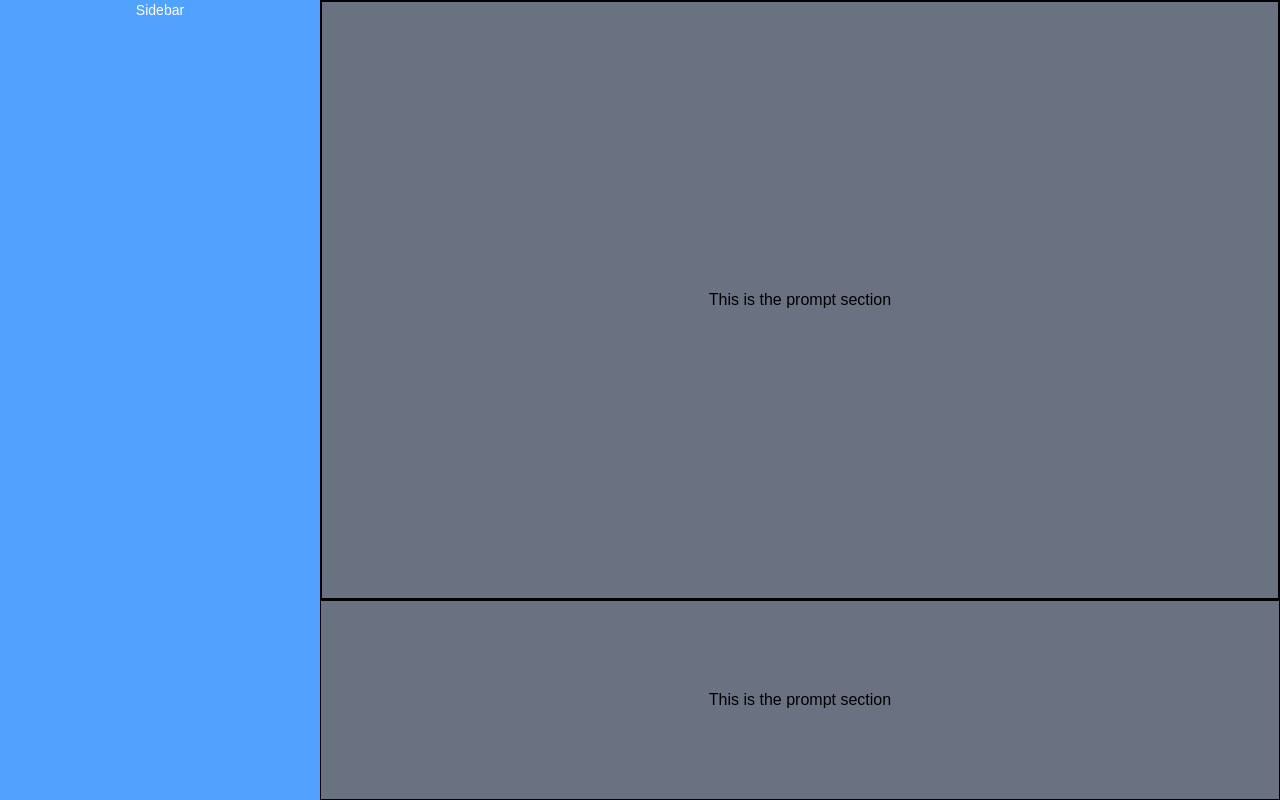
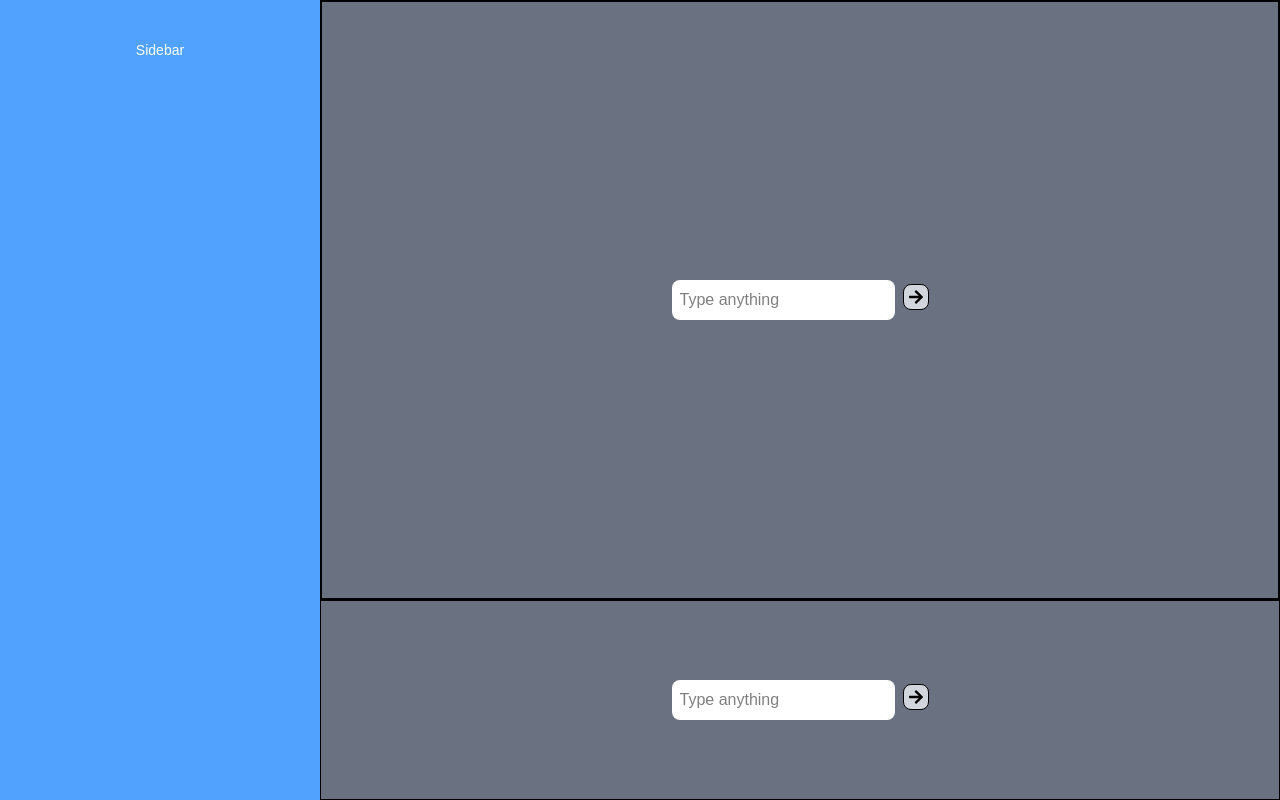
Before and after one commit to waleed-akram/saas-ai, a Next.js app in the folder week-7-9/: page /prompt in a window 1280 px wide. Built offline with nearby package versions, Linux system fonts and the light colour scheme.

Commit message:
main layout created and prompt UI Set up

```diff
--- a/week-7-9/app/(my-components)/prompt/page.js
+++ b/week-7-9/app/(my-components)/prompt/page.js
@@ -1,8 +1,19 @@
+import { FaArrowRight } from "react-icons/fa";
+
 export default function Prompts() {
+  function PromptSection() {
+    return (
+      <div>
+        <input className="bg-white box rounded-lg p-2 outline-none focus:ring-blue-500 focus:ring-2" type="text" placeholder="Type anything" />
+        <button className="bg-gray-300 ml-2 cursor-pointer border-black border-1 rounded-lg p-1 m-auto"><FaArrowRight/></button>
+      </div>
+    );
+  }
+
   return (
     <div className="grid col-span-6 row-span-1 border-1 border-black">
       <div className="m-auto">
-        <p>This is the prompt section</p>
+        <PromptSection />
       </div>
     </div>
   );
--- a/week-7-9/app/(my-components)/sidebar/page.js
+++ b/week-7-9/app/(my-components)/sidebar/page.js
@@ -1,7 +1,7 @@
 export default function SideBar() {
   return (
     <div className="bg-blue-400 grid col-span-2 row-span-4">
-      <div className="mx-auto">
+      <div className="mx-auto mt-10">
         <h3 className="text-white text-1.5 sm:text-sm break-normal">Sidebar</h3>
       </div>
     </div>
--- a/week-7-9/package.json
+++ b/week-7-9/package.json
@@ -13,6 +13,7 @@
     "react": "^19.0.0",
     "react-dom": "^19.0.0",
     "react-hook-form": "^7.56.1",
+    "react-icons": "^5.5.0",
     "zod": "^3.24.3"
   },
   "devDependencies": {
```
Also changed, not shown: 1 other file (tests, documents, lock files or other folders).
